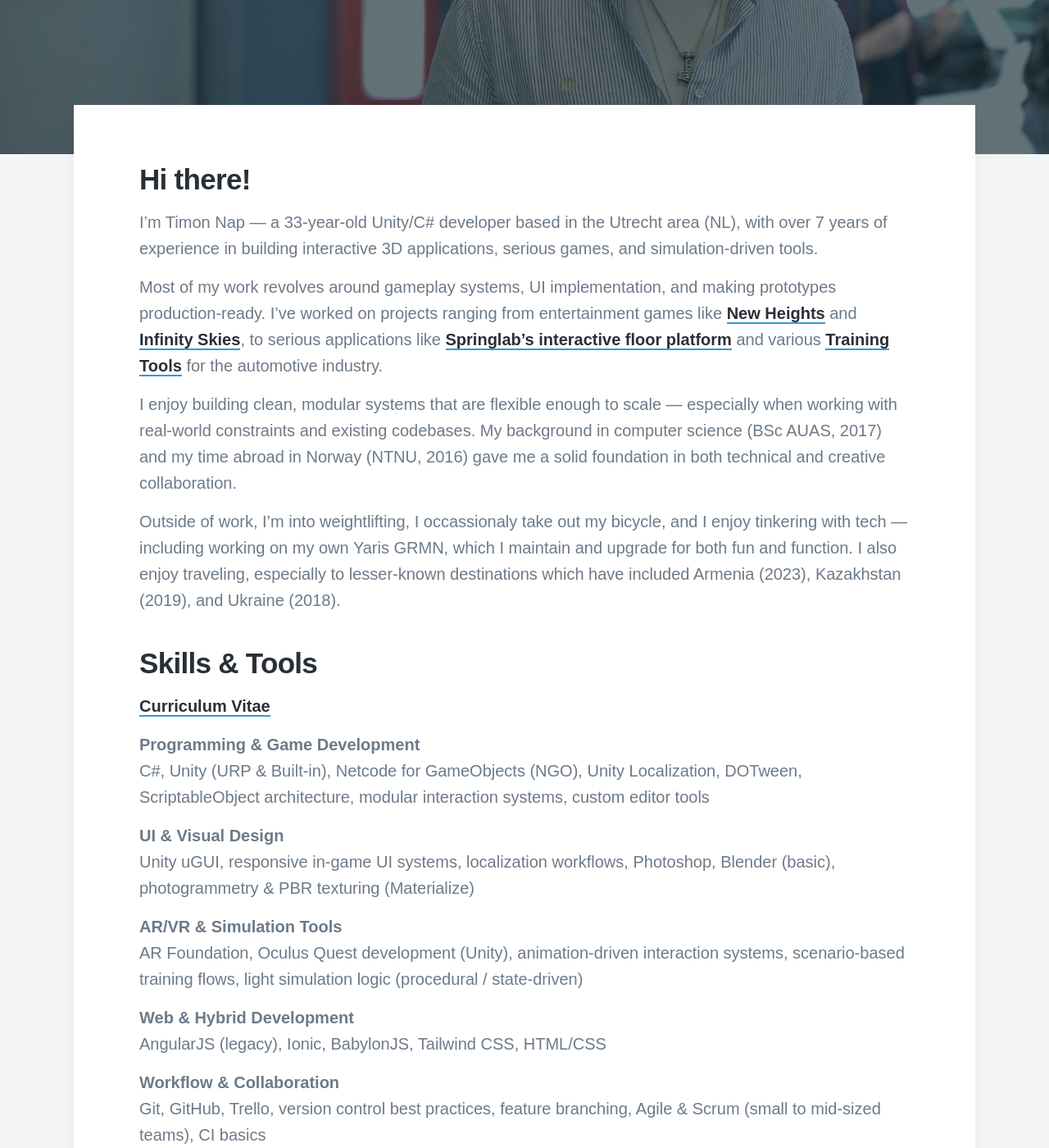
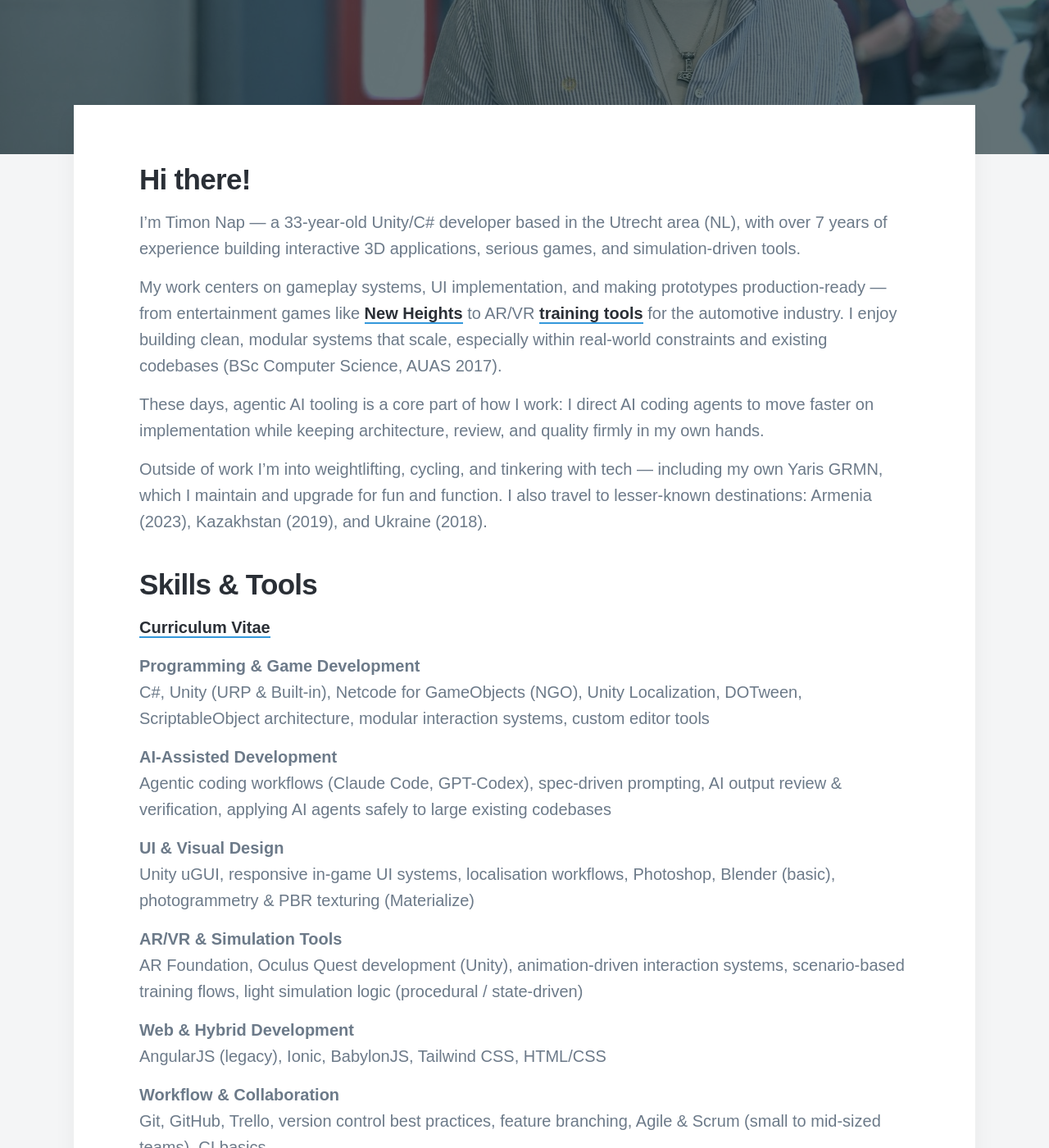
Before and after one commit to Rynji/Rynji.github.io, a Jekyll site: the page built from _pages/about.md, in a window 1280 px wide and 1400 px high, scrolled down 401 px. Shown: the whole window at 82% size. Built offline with Jekyll 4.4.1, drawn with Linux system fonts in a browser that asks for light colours; nearby versions of some CDN libraries; some web fonts are replaced.

Commit message:
Rewrite about page: tighter intro, add AI-assisted development
Shortens the about intro, adds an agentic AI skills group and
workflow mention on the about and Innovam pages.

Co-Authored-By: Claude Fable 5 <noreply@anthropic.com>

```diff
--- a/_pages/about.md
+++ b/_pages/about.md
@@ -10,13 +10,13 @@ featured_image: /images/headers/about.jpg
 {% if current_month < site.birth_month %}{% assign age = age | minus: 1 %}{% endif %}
 ## Hi there!
 
-I’m Timon Nap — a {{ age }}-year-old Unity/C# developer based in the Utrecht area (NL), with over 7 years of experience in building interactive 3D applications, serious games, and simulation-driven tools.
+I’m Timon Nap — a {{ age }}-year-old Unity/C# developer based in the Utrecht area (NL), with over 7 years of experience building interactive 3D applications, serious games, and simulation-driven tools.
 
-Most of my work revolves around gameplay systems, UI implementation, and making prototypes production-ready. I’ve worked on projects ranging from entertainment games like [New Heights](/project/new-heights) and [Infinity Skies](/project/infinity-skies), to serious applications like [Springlab’s interactive floor platform](/project/interactive-floor-project) and various [Training Tools](/project/innovam) for the automotive industry.
+My work centers on gameplay systems, UI implementation, and making prototypes production-ready — from entertainment games like [New Heights](/project/new-heights) to AR/VR [training tools](/project/innovam) for the automotive industry. I enjoy building clean, modular systems that scale, especially within real-world constraints and existing codebases (BSc Computer Science, AUAS 2017).
 
-I enjoy building clean, modular systems that are flexible enough to scale — especially when working with real-world constraints and existing codebases. My background in computer science (BSc AUAS, 2017) and my time abroad in Norway (NTNU, 2016) gave me a solid foundation in both technical and creative collaboration.
+These days, agentic AI tooling is a core part of how I work: I direct AI coding agents to move faster on implementation while keeping architecture, review, and quality firmly in my own hands.
 
-Outside of work, I’m into weightlifting, I occassionaly take out my bicycle, and I enjoy tinkering with tech — including working on my own Yaris GRMN, which I maintain and upgrade for both fun and function. I also enjoy traveling, especially to lesser-known destinations which have included Armenia (2023), Kazakhstan (2019), and Ukraine (2018).
+Outside of work I’m into weightlifting, cycling, and tinkering with tech — including my own Yaris GRMN, which I maintain and upgrade for fun and function. I also travel to lesser-known destinations: Armenia (2023), Kazakhstan (2019), and Ukraine (2018).
 
 
 ## Skills & Tools
@@ -27,8 +27,11 @@ Outside of work, I’m into weightlifting, I occassionaly take out my bicycle, a
 **Programming & Game Development**
 C#, Unity (URP & Built-in), Netcode for GameObjects (NGO), Unity Localization, DOTween, ScriptableObject architecture, modular interaction systems, custom editor tools
 
+**AI-Assisted Development**
+Agentic coding workflows (Claude Code, GPT-Codex), spec-driven prompting, AI output review & verification, applying AI agents safely to large existing codebases
+
 **UI & Visual Design**
-Unity uGUI, responsive in-game UI systems, localization workflows, Photoshop, Blender (basic), photogrammetry & PBR texturing (Materialize)
+Unity uGUI, responsive in-game UI systems, localisation workflows, Photoshop, Blender (basic), photogrammetry & PBR texturing (Materialize)
 
 **AR/VR & Simulation Tools**
 AR Foundation, Oculus Quest development (Unity), animation-driven interaction systems, scenario-based training flows, light simulation logic (procedural / state-driven)
```
Also changed, not shown: _projects/2025-07-04-innovam.md (+6 -6 lines).
